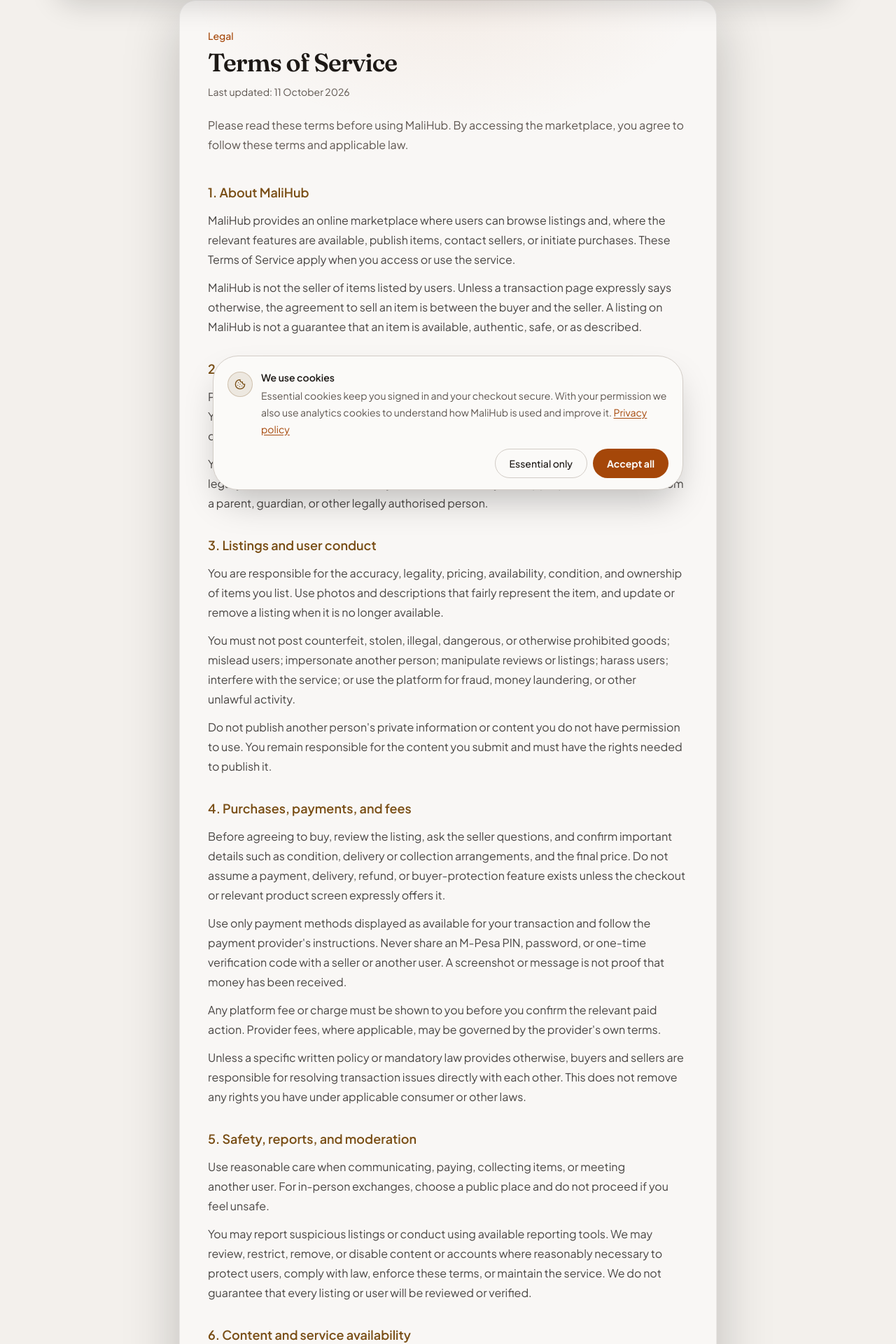
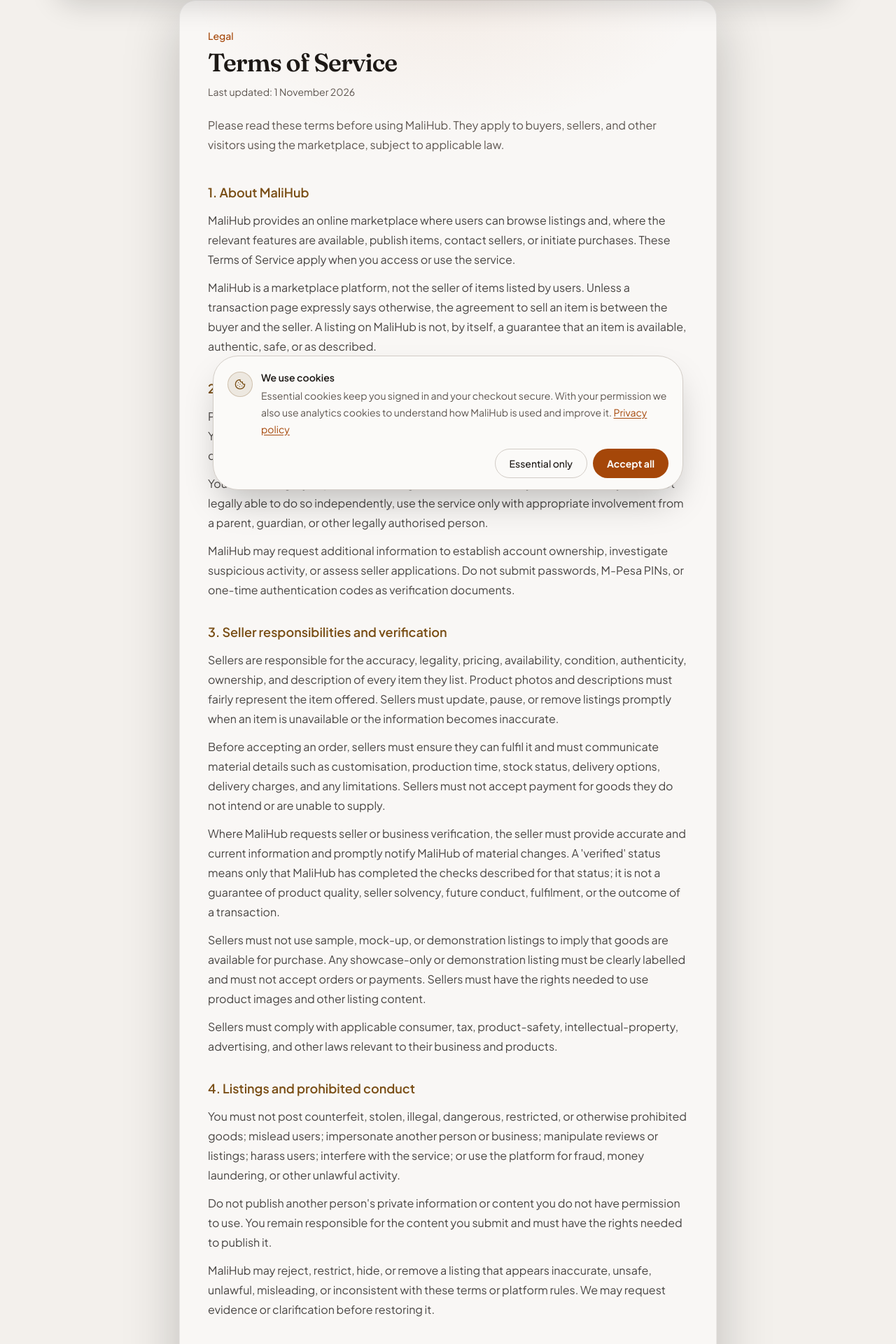
Before and after one commit to Manu-del-source/Malihub--kenya, a Next.js app: page /terms in a window 1280 px wide. Shown: the part 80-2000 px from the top of the page at 70% size. Built offline with nearby package versions, Linux system fonts and the light colour scheme; no server answers.

Commit message:
Expand marketplace seller and transaction terms

```diff
--- a/src/app/(marketing)/terms/page.tsx
+++ b/src/app/(marketing)/terms/page.tsx
@@ -12,7 +12,7 @@
     title: "1. About MaliHub",
     paragraphs: [
       "MaliHub provides an online marketplace where users can browse listings and, where the relevant features are available, publish items, contact sellers, or initiate purchases. These Terms of Service apply when you access or use the service.",
-      "MaliHub is not the seller of items listed by users. Unless a transaction page expressly says otherwise, the agreement to sell an item is between the buyer and the seller. A listing on MaliHub is not a guarantee that an item is available, authentic, safe, or as described.",
+      "MaliHub is a marketplace platform, not the seller of items listed by users. Unless a transaction page expressly says otherwise, the agreement to sell an item is between the buyer and the seller. A listing on MaliHub is not, by itself, a guarantee that an item is available, authentic, safe, or as described.",
     ],
   },
   {
@@ -20,52 +20,72 @@
     paragraphs: [
       "Provide accurate information when registering and keep your account details up to date. You are responsible for activity carried out through your account and for keeping login credentials confidential. Notify us through the website if you suspect unauthorised access.",
       "You must be legally capable of entering into the transactions you undertake. If you are not legally able to do so independently, use the service only with appropriate involvement from a parent, guardian, or other legally authorised person.",
+      "MaliHub may request additional information to establish account ownership, investigate suspicious activity, or assess seller applications. Do not submit passwords, M-Pesa PINs, or one-time authentication codes as verification documents.",
     ],
   },
   {
-    title: "3. Listings and user conduct",
+    title: "3. Seller responsibilities and verification",
     paragraphs: [
-      "You are responsible for the accuracy, legality, pricing, availability, condition, and ownership of items you list. Use photos and descriptions that fairly represent the item, and update or remove a listing when it is no longer available.",
-      "You must not post counterfeit, stolen, illegal, dangerous, or otherwise prohibited goods; mislead users; impersonate another person; manipulate reviews or listings; harass users; interfere with the service; or use the platform for fraud, money laundering, or other unlawful activity.",
-      "Do not publish another person's private information or content you do not have permission to use. You remain responsible for the content you submit and must have the rights needed to publish it.",
+      "Sellers are responsible for the accuracy, legality, pricing, availability, condition, authenticity, ownership, and description of every item they list. Product photos and descriptions must fairly represent the item offered. Sellers must update, pause, or remove listings promptly when an item is unavailable or the information becomes inaccurate.",
+      "Before accepting an order, sellers must ensure they can fulfil it and must communicate material details such as customisation, production time, stock status, delivery options, delivery charges, and any limitations. Sellers must not accept payment for goods they do not intend or are unable to supply.",
+      "Where MaliHub requests seller or business verification, the seller must provide accurate and current information and promptly notify MaliHub of material changes. A 'verified' status means only that MaliHub has completed the checks described for that status; it is not a guarantee of product quality, seller solvency, future conduct, fulfilment, or the outcome of a transaction.",
+      "Sellers must not use sample, mock-up, or demonstration listings to imply that goods are available for purchase. Any showcase-only or demonstration listing must be clearly labelled and must not accept orders or payments. Sellers must have the rights needed to use product images and other listing content.",
+      "Sellers must comply with applicable consumer, tax, product-safety, intellectual-property, advertising, and other laws relevant to their business and products.",
     ],
   },
   {
-    title: "4. Purchases, payments, and fees",
+    title: "4. Listings and prohibited conduct",
     paragraphs: [
-      "Before agreeing to buy, review the listing, ask the seller questions, and confirm important details such as condition, delivery or collection arrangements, and the final price. Do not assume a payment, delivery, refund, or buyer-protection feature exists unless the checkout or relevant product screen expressly offers it.",
-      "Use only payment methods displayed as available for your transaction and follow the payment provider's instructions. Never share an M-Pesa PIN, password, or one-time verification code with a seller or another user. A screenshot or message is not proof that money has been received.",
-      "Any platform fee or charge must be shown to you before you confirm the relevant paid action. Provider fees, where applicable, may be governed by the provider's own terms.",
-      "Unless a specific written policy or mandatory law provides otherwise, buyers and sellers are responsible for resolving transaction issues directly with each other. This does not remove any rights you have under applicable consumer or other laws.",
+      "You must not post counterfeit, stolen, illegal, dangerous, restricted, or otherwise prohibited goods; mislead users; impersonate another person or business; manipulate reviews or listings; harass users; interfere with the service; or use the platform for fraud, money laundering, or other unlawful activity.",
+      "Do not publish another person's private information or content you do not have permission to use. You remain responsible for the content you submit and must have the rights needed to publish it.",
+      "MaliHub may reject, restrict, hide, or remove a listing that appears inaccurate, unsafe, unlawful, misleading, or inconsistent with these terms or platform rules. We may request evidence or clarification before restoring it.",
     ],
   },
   {
-    title: "5. Safety, reports, and moderation",
+    title: "5. Orders, payments, delivery, and cancellations",
     paragraphs: [
-      "Use reasonable care when communicating, paying, collecting items, or meeting another user. For in-person exchanges, choose a public place and do not proceed if you feel unsafe.",
-      "You may report suspicious listings or conduct using available reporting tools. We may review, restrict, remove, or disable content or accounts where reasonably necessary to protect users, comply with law, enforce these terms, or maintain the service. We do not guarantee that every listing or user will be reviewed or verified.",
+      "Before placing or accepting an order, review the listing and confirm important details, including the item, quantity, customisation, condition, total price, availability, production time, delivery or collection method, and any additional charges. An order is subject to the confirmation and status shown in the relevant MaliHub order flow.",
+      "Use only payment methods displayed as available for your transaction and follow the payment provider's instructions. A payment screenshot, SMS, or message is not proof that funds have been received; rely on the payment status confirmed in the service or by the payment provider. Never share an M-Pesa PIN, password, or one-time verification code with a seller or another user.",
+      "The seller is responsible for preparing and handing over or dispatching the goods as agreed in the order. Where tracking or delivery features are available, use the information shown in the order. Delivery estimates are not guarantees unless expressly stated as such.",
+      "Cancellation, refund, return, and failed-delivery handling depend on the order status, the applicable listing or checkout terms, any MaliHub policy displayed for that transaction, the payment provider's rules, and mandatory consumer law. Do not assume a refund, return window, escrow, inspection period, or buyer-protection feature exists unless it is expressly presented in the relevant transaction flow or policy.",
+      "Any platform fee or charge must be shown before you confirm the relevant paid action. Provider fees, where applicable, may be governed by the provider's own terms.",
     ],
   },
   {
-    title: "6. Content and service availability",
+    title: "6. Disputes, reports, and moderation",
     paragraphs: [
-      "You retain rights you already hold in content you submit. You give MaliHub permission to host, store, reproduce, format, and display that content as needed to operate, promote, secure, and improve the marketplace. This permission is limited to those purposes and lasts while the content is needed for the service, subject to backups and legal obligations.",
+      "If an order problem arises, contact the other party promptly and keep relevant evidence, such as order details, payment references, delivery records, and communications. Use the support or reporting channel shown on MaliHub to raise a concern. Do not send passwords, payment PINs, or one-time codes as evidence.",
+      "MaliHub may review information available to it, request further evidence, communicate with the parties, and take action permitted by the platform's features and policies, including restricting an account or listing. Unless a specific transaction policy says otherwise, MaliHub does not guarantee a particular dispute outcome and does not act as a court or provide legal representation.",
+      "You may report suspicious listings or conduct using available reporting tools. A report is a request for review, not a guarantee that the listing has already been checked or removed. We may review, restrict, remove, or disable content or accounts where reasonably necessary to protect users, comply with law, enforce these terms, or maintain the service.",
+    ],
+  },
+  {
+    title: "7. Safety and user conduct",
+    paragraphs: [
+      "Use reasonable care when communicating, paying, collecting items, or meeting another user. For in-person exchanges, choose a public place and do not proceed if you feel unsafe.",
+      "Do not move a transaction off-platform to evade applicable fees, safety checks, or platform rules. Be alert to requests for advance payments, unusual payment arrangements, or sensitive authentication information.",
+    ],
+  },
+  {
+    title: "8. Content and service availability",
+    paragraphs: [
+      "You retain rights you already hold in content you submit. You give MaliHub permission to host, store, reproduce, format, and display that content as needed to operate, secure, support, and promote the marketplace. This permission is limited to those purposes and lasts while the content is needed for the service, subject to backups and legal obligations.",
       "We aim to keep the service available but do not guarantee uninterrupted access, error-free operation, a particular number of listings or users, or that every feature will always be available. Features may change, be paused, or be withdrawn.",
     ],
   },
   {
-    title: "7. Disclaimers and liability",
+    title: "9. Disclaimers and liability",
     paragraphs: [
       "To the extent permitted by law, the marketplace is provided on an 'as available' basis. We do not endorse every user or independently guarantee the truth of every listing, and we are not responsible for a buyer's or seller's conduct merely because a listing appears on the platform.",
       "Nothing in these terms excludes or limits a right or liability that cannot lawfully be excluded or limited under Kenyan law. To the extent permitted by law, MaliHub is not liable for indirect or consequential loss arising from user-to-user transactions, inaccurate user content, or temporary service interruptions.",
     ],
   },
   {
-    title: "8. Suspension, changes, and governing law",
+    title: "10. Suspension, changes, and governing law",
     paragraphs: [
-      "We may suspend or restrict access where we reasonably believe an account has breached these terms, presents a safety or security risk, or must be restricted by law. Where appropriate, we may ask for additional information to investigate a report.",
-      "We may update these terms as the service or legal requirements change. The version published on this page applies from its stated update date. Continued use after an update means you accept the updated terms to the extent permitted by law.",
-      "These terms are governed by the laws of Kenya, subject to any mandatory rights and protections that apply to you. For questions or complaints, use the contact/support channel provided on the MaliHub website.",
+      "We may suspend or restrict access where we reasonably believe an account has breached these terms, presents a safety or security risk, or must be restricted by law. Where appropriate, we may ask for additional information to investigate a report. We may take account of the seriousness and repetition of the conduct when deciding what action is proportionate.",
+      "We may update these terms as the service or legal requirements change. The version published on this page applies from its stated update date. Material changes will be reflected on this page.",
+      "These terms are governed by the laws of Kenya, subject to any mandatory rights and protections that apply to you. For questions or complaints, contact support@malihubke.online.",
     ],
   },
 ];
@@ -76,9 +96,9 @@
       <article className="marketing-document mx-auto max-w-3xl rounded-3xl border border-foreground/[0.07] bg-card/75 px-6 py-8 shadow-[0_24px_80px_rgba(0,0,0,0.22)] sm:px-10 sm:py-10">
         <p className="text-sm font-medium text-primary">Legal</p>
         <h1 className="mt-2 font-display text-3xl font-semibold tracking-tight sm:text-4xl">Terms of Service</h1>
-        <p className="mt-3 text-sm text-muted-foreground">Last updated: 11 October 2026</p>
+        <p className="mt-3 text-sm text-muted-foreground">Last updated: 1 November 2026</p>
         <p className="mt-6 leading-7 text-muted-foreground">
-          Please read these terms before using MaliHub. By accessing the marketplace, you agree to follow these terms and applicable law.
+          Please read these terms before using MaliHub. They apply to buyers, sellers, and other visitors using the marketplace, subject to applicable law.
         </p>
         <div className="mt-10 space-y-8">
           {sections.map((section) => (
```
